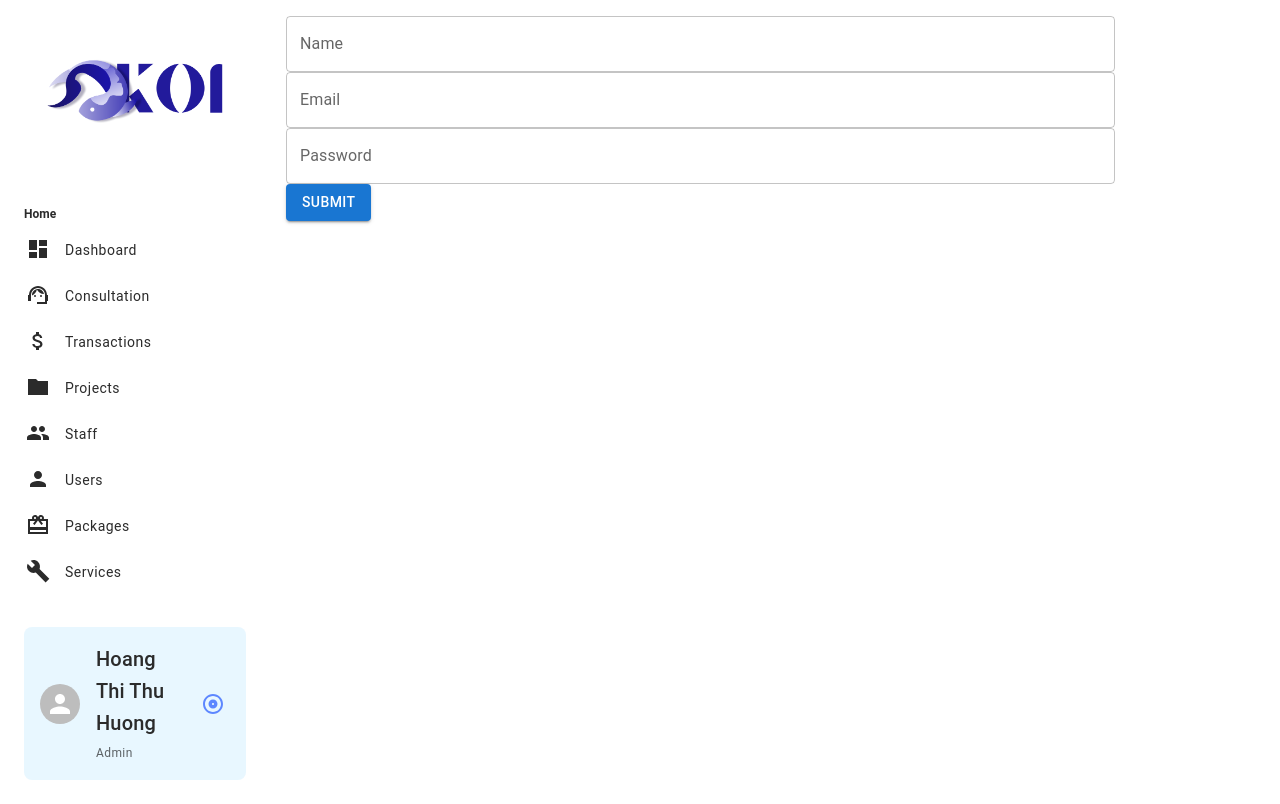
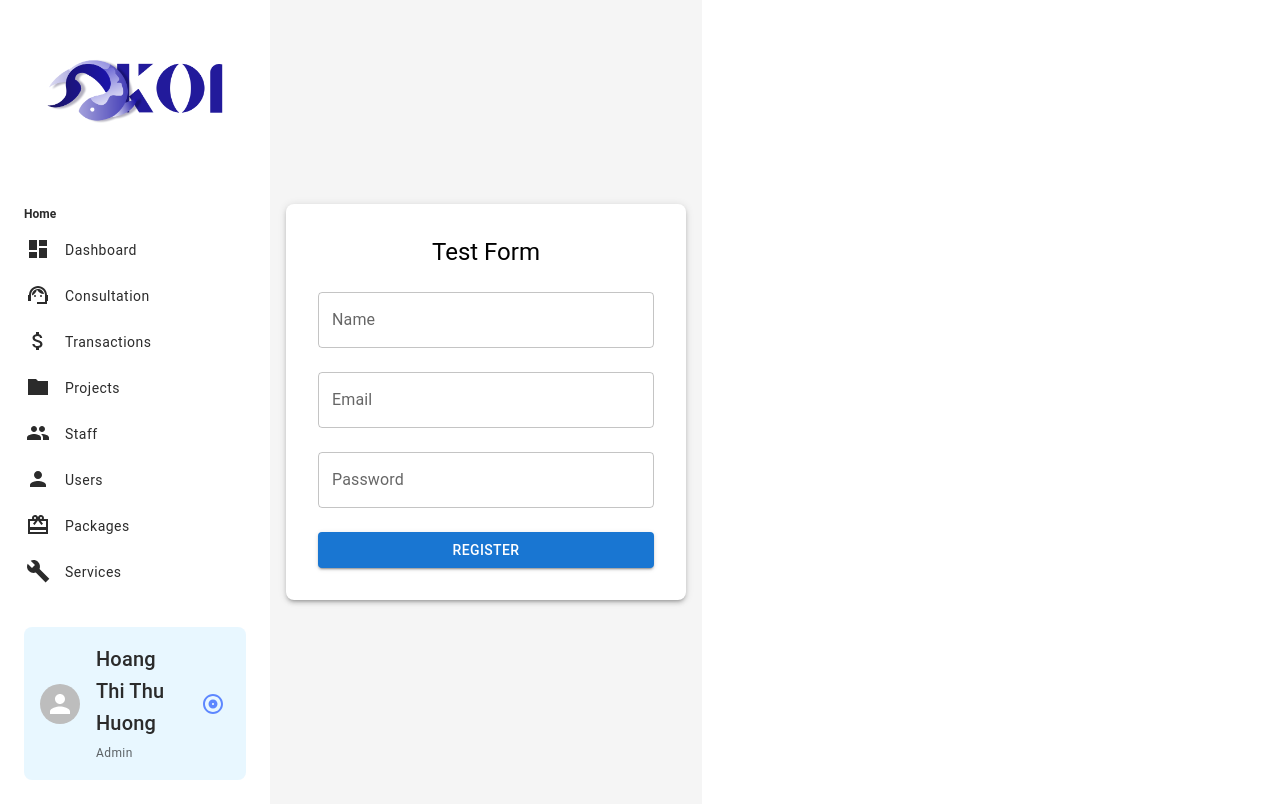
Before and after one commit to thuhuong0108/DCKoi, a React (Vite) app: page /admin/test in a window 1280 px wide. Built offline with nearby package versions, Linux system fonts and the light colour scheme.

Commit message:
refactor(layout): hook formik

```diff
--- /dev/null
+++ b/src/hooks/useForm.ts
@@ -0,0 +1,45 @@
+import { FormikConfig, useFormik, FormikValues } from "formik";
+import { ParseResult } from "@/validations/validate";
+import { useState } from "react";
+import * as Yup from "yup";
+
+type UseFormValues = {
+  [key: string]: any;
+};
+
+interface IUseForm {
+  values: UseFormValues;
+  validationSchema?: Yup.ObjectSchema<any>;
+  onSubmit: (values: UseFormValues) => void;
+}
+
+export default function useForm(config: IUseForm) {
+  const [loading, setLoading] = useState(false);
+  const formik = useFormik<typeof config.values>({
+    initialValues: config.values,
+    validationSchema: config.validationSchema,
+    onSubmit: (values, { setSubmitting }) => {
+      setLoading(true);
+      config.onSubmit(values);
+      setSubmitting(false);
+      setLoading(false);
+    },
+  });
+
+  const regField = (name: string) => {
+    return {
+      name,
+      error: formik.errors[name] as string,
+      value: formik.values[name],
+      onChange: formik.handleChange,
+      onBlur: formik.handleBlur,
+    };
+  };
+
+  return {
+    loading,
+    regField,
+    regHandleSubmit: formik.handleSubmit,
+    formik,
+  };
+}
--- a/src/pages/TestUi/TestUi.tsx
+++ b/src/pages/TestUi/TestUi.tsx
@@ -1,81 +1,82 @@
+import React from "react";
+import useForm from "@/hooks/useForm";
 import { validateDemo } from "@/validations/validate";
-import { Button, TextField } from "@mui/material";
-import { Formik, Form as FormikForm } from "formik";
-
-interface IFormValues {
-  email: string;
-  password: string;
-  name: string;
-}
+import { Button, TextField, Typography, Box } from "@mui/material";
 
 const TestUi = () => {
-  const initialValues: IFormValues = {
-    email: "",
-    password: "",
-    name: "",
-  };
+  const { loading, regField, regHandleSubmit } = useForm({
+    values: { name: "", email: "", password: "" },
+    validationSchema: validateDemo,
+    onSubmit: async (values) => {},
+  });
 
   return (
-    <div className="flex flex-col space-y-4 p-4">
-      <Formik
-        initialValues={initialValues}
-        validationSchema={validateDemo}
-        onSubmit={(values, { setSubmitting }) => {
-          setSubmitting(false);
-          alert(JSON.stringify(values, null, 2));
-
+    <Box
+      display="flex"
+      flexDirection="column"
+      alignItems="center"
+      justifyContent="center"
+      minHeight="100vh"
+      bgcolor="#f5f5f5"
+      p={2}
+    >
+      <Box
+        component="form"
+        onSubmit={regHandleSubmit}
+        sx={{
+          width: "100%",
+          maxWidth: 400,
+          bgcolor: "white",
+          padding: 4,
+          borderRadius: 2,
+          boxShadow: 3,
         }}
       >
-        {({ errors, touched, handleChange, handleBlur, values }) => (
-          <FormikForm>
+        <Typography variant="h5" component="h1" gutterBottom align="center">
+        Test Form
+        </Typography>
         <TextField
-              name="name"
+          fullWidth
           label="Name"
+          margin="normal"
           variant="outlined"
-              value={values.name}
-              onChange={handleChange}
-              onBlur={handleBlur}
-              error={Boolean(errors.name && touched.name)}
-              helperText={touched.name && errors.name ? errors.name : ""}
-              fullWidth
+          {...regField("name")}
+          error={Boolean(regField("name").error)}
+          helperText={regField("name").error}
         />
         <TextField
-              name="email"
+          fullWidth
           label="Email"
+          type="email"
+          margin="normal"
           variant="outlined"
-              value={values.email}
-              onChange={handleChange}
-              onBlur={handleBlur}
-              error={Boolean(errors.email && touched.email)}
-              helperText={touched.email && errors.email ? errors.email : ""}
-              fullWidth
+          {...regField("email")}
+          error={Boolean(regField("email").error)}
+          helperText={regField("email").error}
         />
         <TextField
-              name="password"
+          fullWidth
           label="Password"
           type="password"
+          margin="normal"
           variant="outlined"
-              value={values.password}
-              onChange={handleChange}
-              onBlur={handleBlur}
-              error={Boolean(errors.password && touched.password)}
-              helperText={
-                touched.password && errors.password ? errors.password : ""
-              }
-              fullWidth
+          {...regField("password")}
+          error={Boolean(regField("password").error)}
+          helperText={regField("password").error}
         />
+
         <Button
           type="submit"
           variant="contained"
           color="primary"
-              disabled={Object.keys(errors).length > 0}
+          fullWidth
+          sx={{ mt: 2 }}
+          disabled={loading}
         >
-              Submit
+          {loading ? "Loading..." : "Register"}
         </Button>
-          </FormikForm>
-        )}
-      </Formik>
-    </div>
+      </Box>
+    </Box>
   );
 };
 
--- a/src/validations/validate.ts
+++ b/src/validations/validate.ts
@@ -4,3 +4,8 @@ export const validateDemo = yup.object().shape({
     email: yup.string().email().required(),
     password: yup.string().min(6).required(),
 });
+export interface ParseResult {
+	data: object | null;
+	error: object | null;
+	errorArr: Record<string, string>
+}
```
Lines whose indentation alone changed are shown as unchanged.
